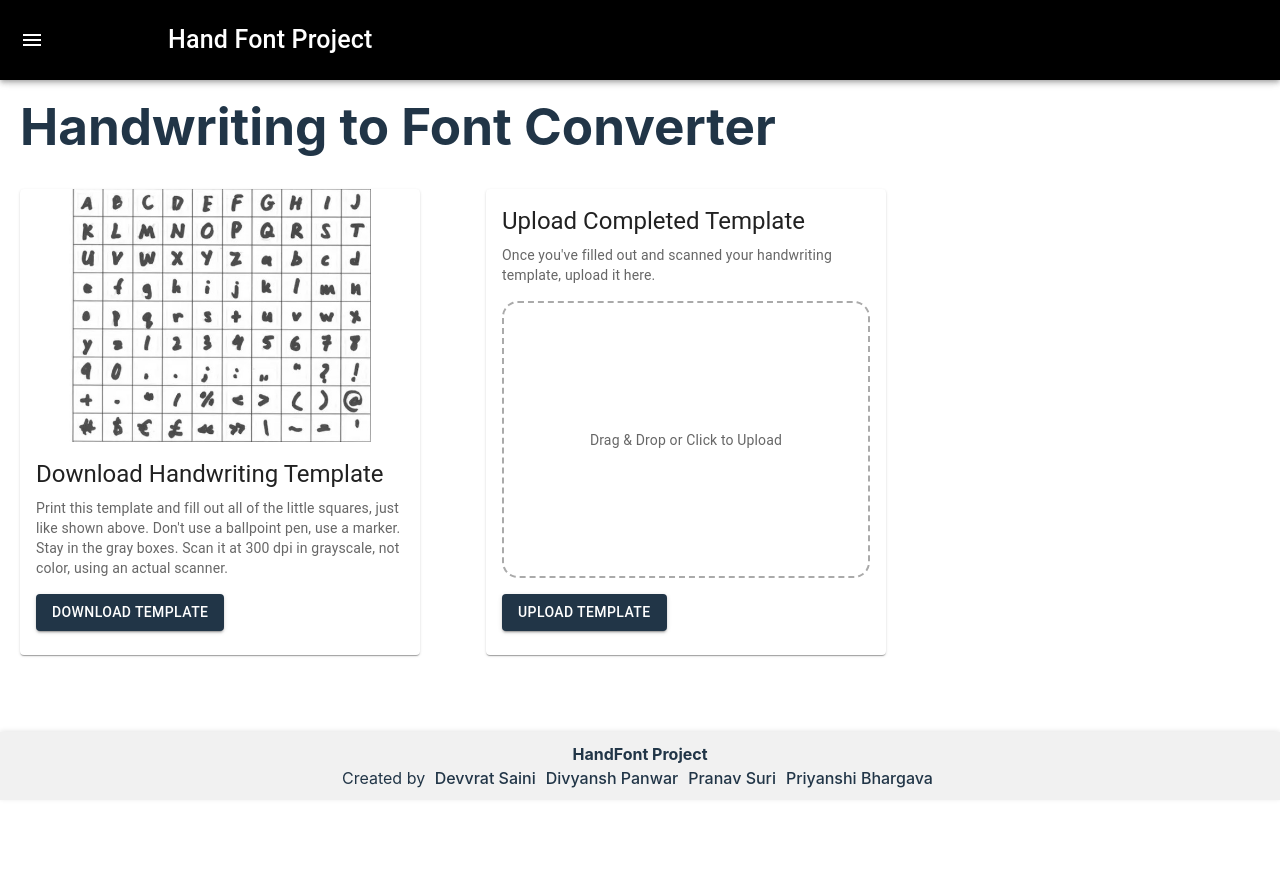
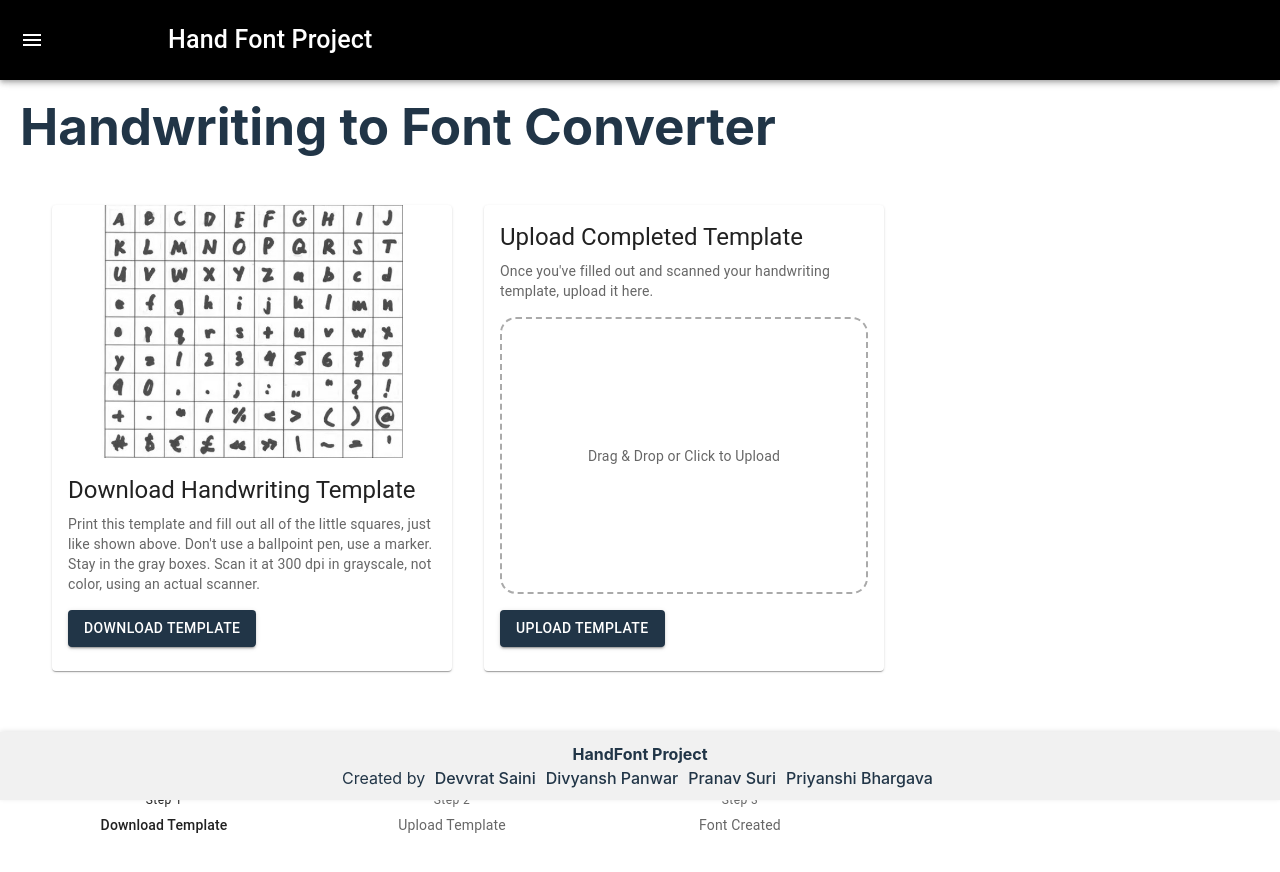
Before and after one commit to devvratsaini/handfont, a React (Vite) app in the folder frontend/: page / in a window 1280 px wide. Shown: the top 872 px of the page. Before the commit the page ends 800 px from the top, so only its background shows below. Built offline with nearby package versions, Linux system fonts and the light colour scheme.

Commit message:
added stepper and alerts

```diff
--- a/frontend/components/TemplateDownload.jsx
+++ b/frontend/components/TemplateDownload.jsx
@@ -1,3 +1,4 @@
+// src/components/TemplateDownload.jsx
 import React, { useState } from "react";
 import {
   Card,
@@ -9,12 +10,19 @@ import {
   LinearProgress,
   useMediaQuery,
   useTheme,
+  Alert,
 } from "@mui/material";
 import { useNavigate } from "react-router-dom";
 
-const TemplateDownload = ({ handleFileUpload }) => {
+const TemplateDownload = ({
+  handleFileUpload,
+  handleDownloadTemplate,
+  activeStep,
+  setActiveStep,
+}) => {
   const [uploadProgress, setUploadProgress] = useState(0);
   const [isUploading, setIsUploading] = useState(false);
+  const [uploadSuccess, setUploadSuccess] = useState(null);
   const navigate = useNavigate();
   const theme = useTheme();
   const isMobile = useMediaQuery(theme.breakpoints.down("sm"));
@@ -41,12 +49,19 @@ const TemplateDownload = ({ handleFileUpload }) => {
           const data = await response.json();
           if (data.filePath) {
             handleFileUpload(data.filePath);
+            setActiveStep(2); // Move to 'Create Font' step
             navigate("/grid");
+            setUploadSuccess(true);
+          } else {
+            setUploadSuccess(false);
+            console.error("File upload failed.");
           }
         } else {
+          setUploadSuccess(false);
           console.error("File upload failed.");
         }
       } catch (error) {
+        setUploadSuccess(false);
         console.error("An error occurred during file upload:", error);
       } finally {
         setIsUploading(false);
@@ -56,19 +71,18 @@ const TemplateDownload = ({ handleFileUpload }) => {
   };
 
   return (
+    <Box sx={{ width: "100%", padding: 2 }}>
       <Box
         sx={{
           display: "flex",
           flexDirection: isMobile ? "column" : "row",
           justifyContent: "center",
           alignItems: "center",
-        gap: 2,
-        marginTop: 2,
-        padding: isMobile ? 2 : 0,
-        paddingBottom: isMobile ? 10 : 0, // Added padding at the bottom for mobile view
+          gap: 4,
+          marginBottom: 4,
         }}
       >
-      <Card sx={{ maxWidth: 400, width: isMobile ? '100%' : 'auto' }}>
+        <Card sx={{ maxWidth: 400, width: "100%" }}>
           <CardMedia
             component="img"
             height="253px"
@@ -81,10 +95,10 @@ const TemplateDownload = ({ handleFileUpload }) => {
               Download Handwriting Template
             </Typography>
             <Typography variant="body2" color="text.secondary">
-            Print this template and fill out all of the little squares, just like
-            shown above. Don't use a ballpoint pen, use a marker. Stay in the gray
-            boxes. Scan it at 300 dpi in grayscale, not color, using an actual
-            scanner.
+              Print this template and fill out all of the little squares, just
+              like shown above. Don't use a ballpoint pen, use a marker. Stay in
+              the gray boxes. Scan it at 300 dpi in grayscale, not color, using
+              an actual scanner.
             </Typography>
             <Button
               variant="contained"
@@ -96,20 +110,21 @@ const TemplateDownload = ({ handleFileUpload }) => {
                 color: "white",
                 "&:hover": { backgroundColor: "#3a5a6f" },
               }}
+              onClick={handleDownloadTemplate}
             >
               Download Template
             </Button>
           </CardContent>
         </Card>
 
-      <Card sx={{ maxWidth: 400, width: isMobile ? '100%' : 'auto', marginTop: isMobile ? 2 : 0, marginLeft: isMobile ? 0 : '50px' }}>
+        <Card sx={{ maxWidth: 400, width: "100%" }}>
           <CardContent>
             <Typography variant="h5" component="div" gutterBottom>
               Upload Completed Template
             </Typography>
             <Typography variant="body2" color="text.secondary">
-            Once you've filled out and scanned your handwriting template, upload
-            it here.
+              Once you've filled out and scanned your handwriting template,
+              upload it here.
             </Typography>
             <Box
               sx={{
@@ -145,20 +160,18 @@ const TemplateDownload = ({ handleFileUpload }) => {
               </Typography>
             </Box>
             {isUploading && (
-            <Box sx={{ width: '100%', marginTop: 2 }}>
+              <Box sx={{ width: "100%", marginTop: 2 }}>
                 <LinearProgress variant="determinate" value={uploadProgress} />
               </Box>
             )}
-          <Box sx={{ display: 'flex', alignItems: 'center', marginTop: 2, position: 'relative' }}>
             <Button
               variant="contained"
               component="label"
               sx={{
+                marginTop: 2,
                 backgroundColor: "#213547",
                 color: "white",
                 "&:hover": { backgroundColor: "#3a5a6f" },
-                position: "relative",
-                overflow: "hidden",
               }}
             >
               Upload Template
@@ -177,14 +190,17 @@ const TemplateDownload = ({ handleFileUpload }) => {
                 }}
               />
             </Button>
-            {isUploading && (
-              <Box sx={{ width: '100%', marginLeft: 2 }}>
-                <LinearProgress variant="determinate" value={uploadProgress} />
-              </Box>
+            {uploadSuccess !== null && (
+              <Alert
+                severity={uploadSuccess ? "success" : "error"}
+                sx={{ width: "100%", marginTop: 2 }}
+              >
+                {uploadSuccess ? "Upload Successful" : "Upload Unsuccessful"}
+              </Alert>
             )}
-          </Box>
           </CardContent>
         </Card>
+      </Box>
     </Box>
   );
 };
--- a/frontend/pages/MainPage.jsx
+++ b/frontend/pages/MainPage.jsx
@@ -1,16 +1,17 @@
-// src/pages/MainPage.js
-import React from "react";
+import React, { useState } from "react";
 import { useNavigate } from "react-router-dom";
+import { Box, Stepper, Step, StepLabel, Typography } from "@mui/material";
 import TemplateDownload from "../components/TemplateDownload";
 import NavBar from "../components/NavBar";
 import Footer from "../components/Footer";
 
+const steps = ["Download Template", "Upload Template", "Font Created"];
+
 const MainPage = ({ setUploadedImage }) => {
+  const [activeStep, setActiveStep] = useState(0);
   const navigate = useNavigate();
 
-  const handleFileUpload = async (event) => {
-    const file = event.target.files[0];
-    if (file) {
+  const handleFileUpload = async (file) => {
     const formData = new FormData();
     formData.append("file", file);
 
@@ -24,7 +25,10 @@ const MainPage = ({ setUploadedImage }) => {
         const data = await response.json();
         if (data.filePath) {
           setUploadedImage(data.filePath);
+          setActiveStep(2); // Set to 'Font Created' step
           navigate("/grid");
+        } else {
+          console.error("File upload failed.");
         }
       } else {
         console.error("File upload failed.");
@@ -32,21 +36,47 @@ const MainPage = ({ setUploadedImage }) => {
     } catch (error) {
       console.error("An error occurred during file upload:", error);
     }
-    }
+  };
+
+  const handleDownloadTemplate = () => {
+    setActiveStep(1); // Set to 'Upload Template' step
   };
 
   return (
     <div
       className="main-page"
       style={{
-
         minHeight: "100vh",
         padding: "0 20px",
+        display: "flex",
+        flexDirection: "column",
+        justifyContent: "space-between",
       }}
     >
       <NavBar />
+      <div style={{ flexGrow: 1, marginBottom: "50px" }}>
         <h1>Handwriting to Font Converter</h1>
-      <TemplateDownload handleFileUpload={handleFileUpload} />
+        <TemplateDownload
+          handleFileUpload={handleFileUpload}
+          handleDownloadTemplate={handleDownloadTemplate}
+          activeStep={activeStep}
+          setActiveStep={setActiveStep}
+        />
+        <Box sx={{ width: "100%", marginTop: 4 }}>
+          <Stepper activeStep={activeStep} alternativeLabel>
+            {steps.map((label, index) => (
+              <Step key={label}>
+                <StepLabel>
+                  <Typography variant="caption" display="block" gutterBottom>
+                    Step {index + 1}
+                  </Typography>
+                  {label}
+                </StepLabel>
+              </Step>
+            ))}
+          </Stepper>
+        </Box>
+      </div>
       <Footer />
     </div>
   );
```
Lines whose indentation alone changed are shown as unchanged.
